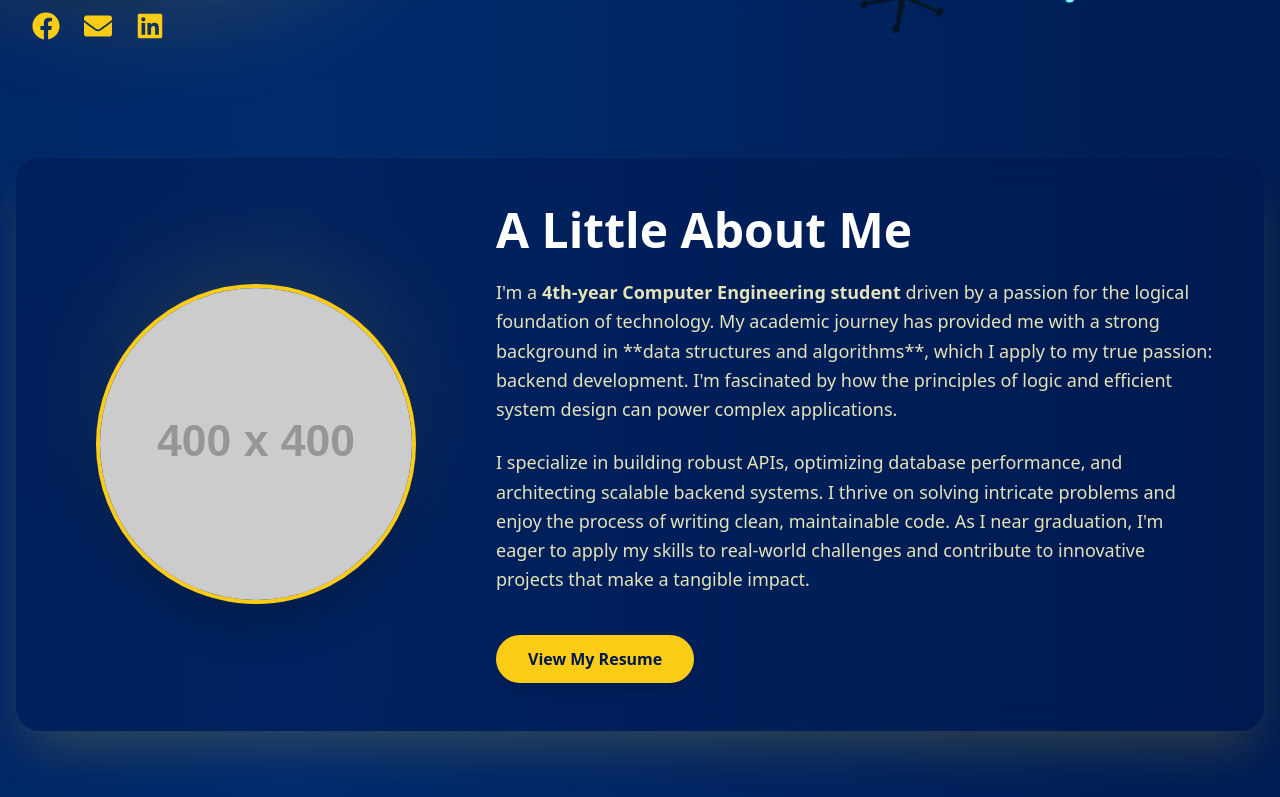
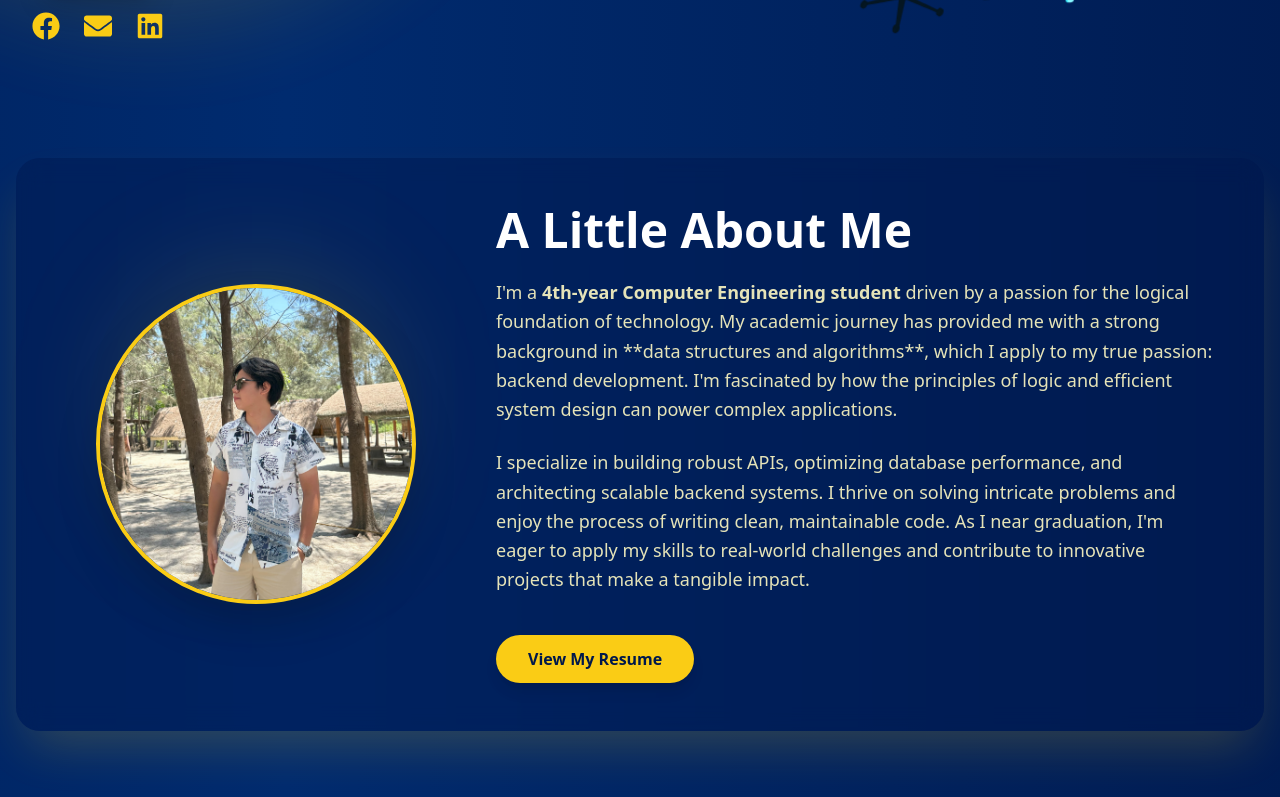
Before and after one commit to Zhuskke/My_Portfolio, a React (Vite) app: page / in a window 1280 px wide. Shown: the part 498-1295 px from the top of the page. Built offline with nearby package versions, Linux system fonts and the light colour scheme.

Commit message:
with pic

```diff
--- a/src/screens/PortfolioScreen.jsx
+++ b/src/screens/PortfolioScreen.jsx
@@ -156,7 +156,7 @@ const PortfolioScreen = () => {
             {/* Layer 2: Main photo container with border and shadow */}
             <div className="relative w-64 h-64 sm:w-80 sm:h-80 rounded-full overflow-hidden border-4 border-yellow-400 shadow-2xl z-10">
               <img
-                src="https://placehold.co/400x400/00184B/FFFFFF?text=JM" // Placeholder image for your photo
+                src="/img/Profile.jpg" // Placeholder image for your photo
                 alt="Your Photo"
                 className="w-full h-full object-cover transition-transform duration-500 transform hover:scale-110"
               />
```
